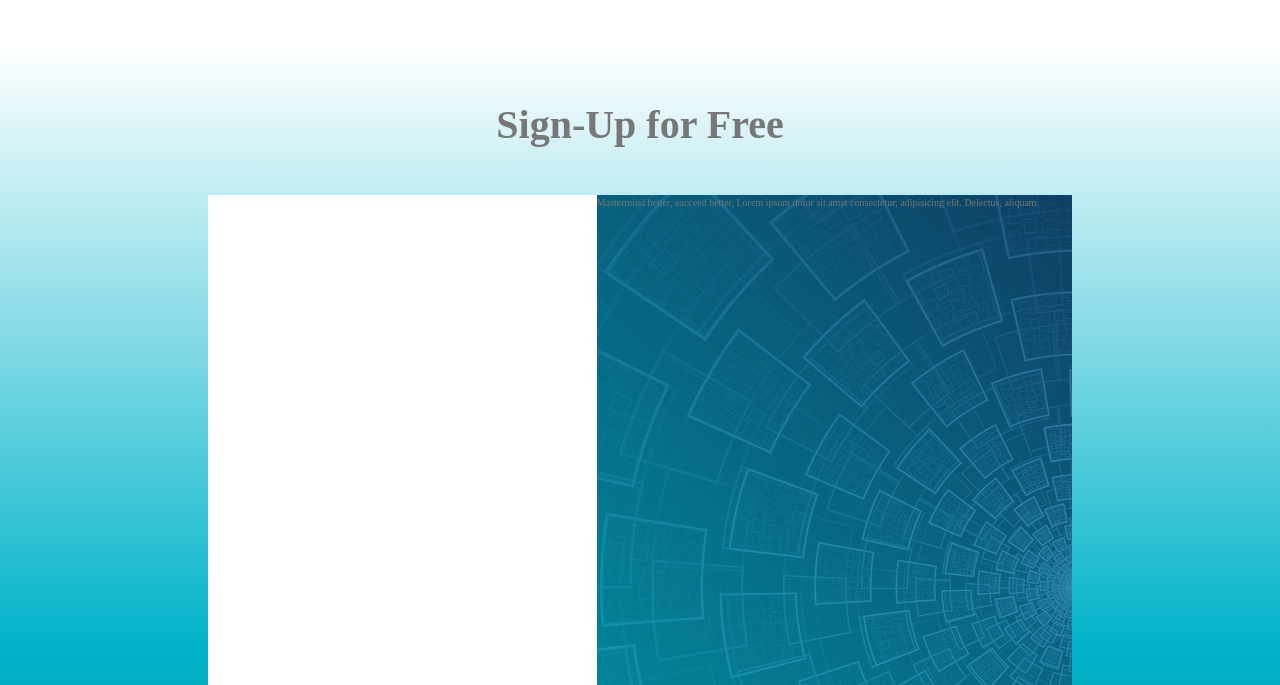
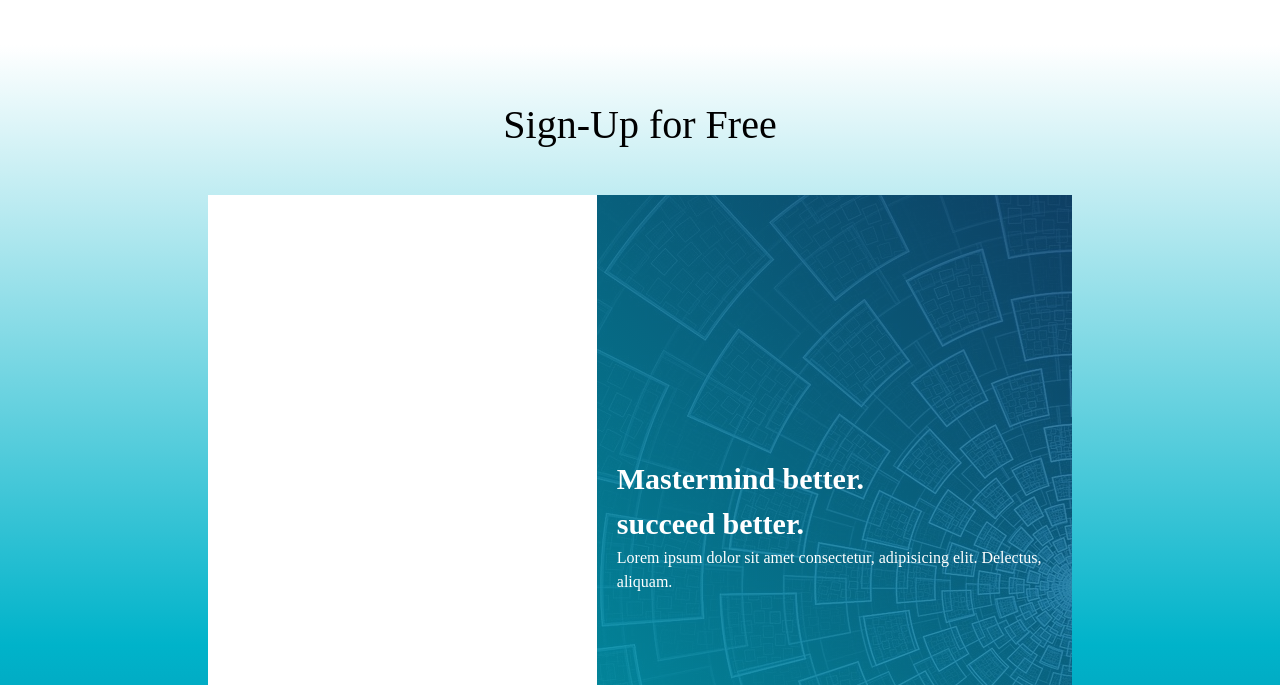
Before and after one commit to Beast-Code9999/Sign-up-Form, a website: page index.html in a window 1280 px wide. Shown: the part 115-800 px from the top of the page. Drawn offline with Linux system fonts and the light colour scheme.

Commit message:
add for css to .section-main > span > h2

```diff
--- a/index.html
+++ b/index.html
@@ -63,9 +63,9 @@
 
                 </div>
                 <div class="section-main__img">
-                    <span class="heading-tertiary--main">Mastermind better,</span>
-                    <span class="heading-tertiary--main">succeed better,</span>
-                    <span class="heading-tertiary--sub">Lorem ipsum dolor sit amet consectetur, adipisicing elit. Delectus, aliquam.</span>
+                    <span class="heading-primary--main">Mastermind better.</span>
+                    <span class="heading-primary--main">succeed better.</span>
+                    <span class="heading-primary--sub">Lorem ipsum dolor sit amet consectetur, adipisicing elit. Delectus, aliquam.</span>
                 </div>
             </div>
         </section>
--- a/sass/base/_typography.scss
+++ b/sass/base/_typography.scss
@@ -23,6 +23,18 @@ body {
 
 .heading-primary {
     font-size: 6rem;
+
+    &--main {
+        color: white;
+        font-size: 3rem;
+        font-weight: 600;
+    }
+
+    &--sub {
+        color: white;
+        font-size: $default-font-size;
+    }
+
 }
 
 .heading-secondary {
@@ -31,4 +43,6 @@ body {
 
 .heading-tertiary {
     font-size: 2rem;
+
+
 }
--- a/sass/pages/_home.scss
+++ b/sass/pages/_home.scss
@@ -3,6 +3,10 @@
     height: 150vh;
     background: linear-gradient(to bottom, white, $color-primary-light, $color-primary-dark);
 
+    & > span > h2{
+        color: black;
+        font-weight: 500;
+    }
 
     &__container {
         width: 80%;
@@ -27,5 +31,10 @@
                     rgba($color-primary-light, 0.801),
                     rgba($color-primary-dark, 0.801)),
                 url(/img/pattern-gd17f63c16_1280.jpg);
+
+        padding: 2rem;
+        display: flex;
+        flex-direction: column;
+        justify-content: center;
     }
  }
```
Also changed, not shown: style.css.
